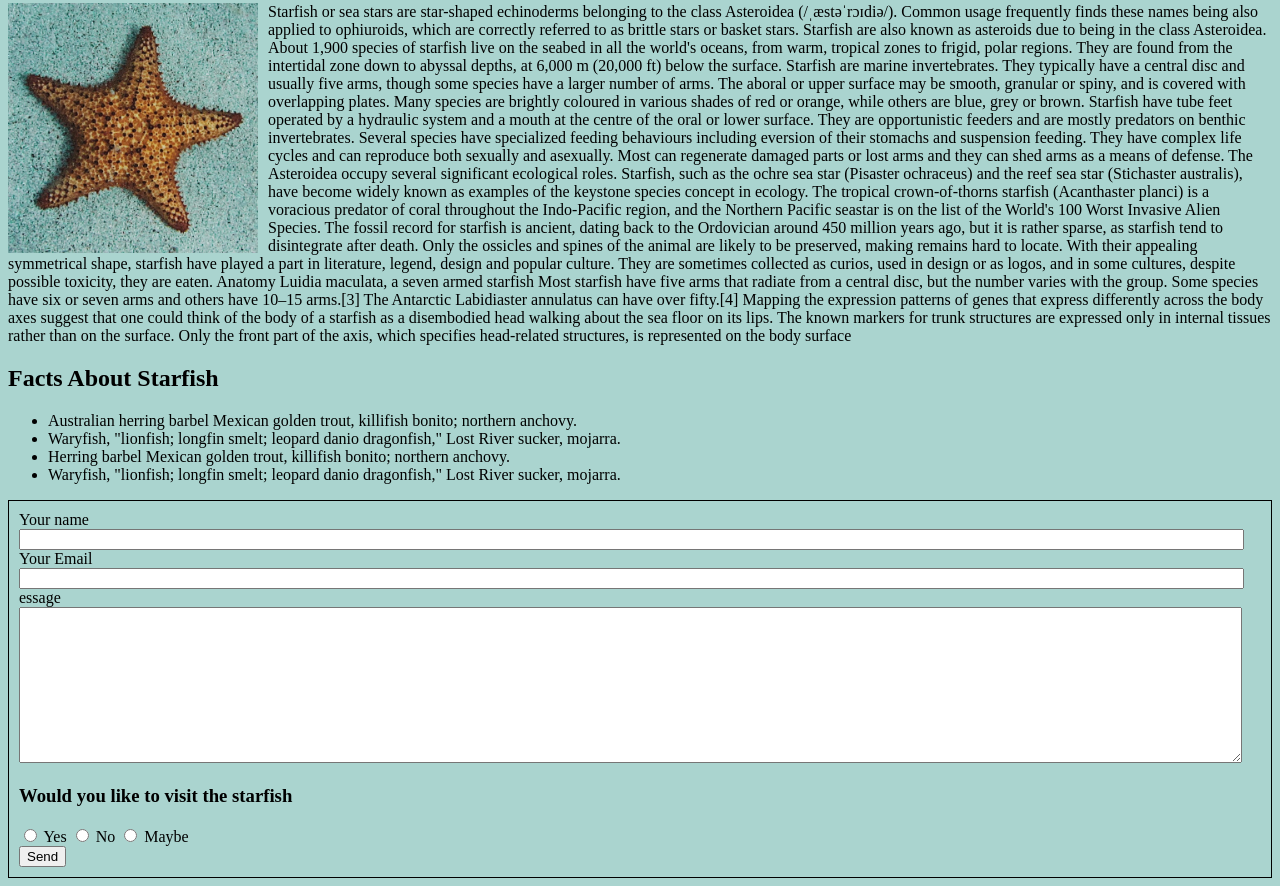
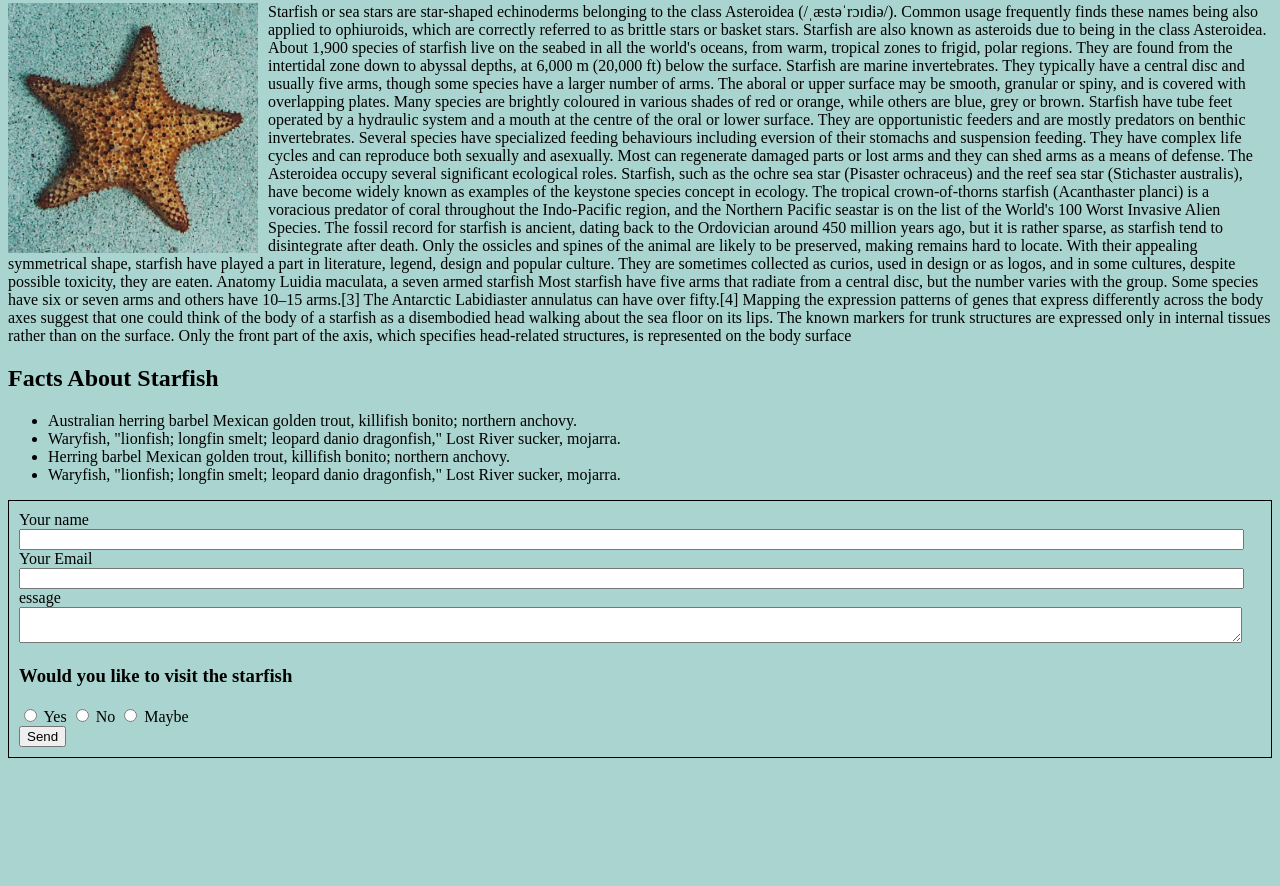
Before and after one commit to sing2398/sing2398.github.io, a plain HTML site: page mid-term/index.html in a window 1280 px wide. Shown: the part 611-1497 px from the top of the page. After the commit the page ends 1377 px from the top, so only its background shows below. Drawn offline with Linux system fonts and the light colour scheme.

Commit message:
harshit2.0

```diff
--- a/mid-term/index.html
+++ b/mid-term/index.html
@@ -66,7 +66,7 @@
         </div>
         <div class="form-group">
             <label for="message">essage</label></br>
-            <textarea name="message" id="name" cols="30" rows="10"></textarea>
+            <textarea name="message" id="name" ></textarea>
         </div>
         <div class="radio-button">
             <h3>Would you like to visit the starfish</h3>
```
